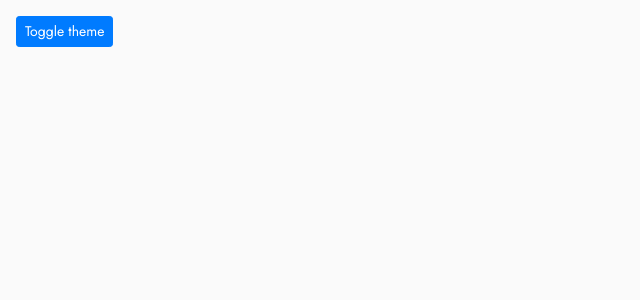
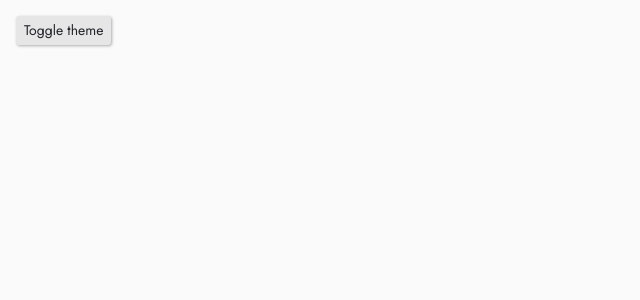
Before and after one commit to JGardennis/pokedex-app, a React (Create React App) app: page /pokemon/1 in a window 1280 px wide. Shown: the top 300 px of the page, without its empty margins (0-640 px from the left). Built offline with nearby package versions, Linux system fonts and the light colour scheme.

Commit message:
made useTheme hook, integrated DashboardPage

```diff
--- a/src/Theme/GlobalStyles.ts
+++ b/src/Theme/GlobalStyles.ts
@@ -20,7 +20,12 @@ const GlobalStyles = createGlobalStyle`
     ${({ theme }) => `
       transition: ${theme.transition};
       color: ${theme.id === "dark" ? "white" : "initial"};
+      font-family: ${theme.primaryFont};
     `}
+  }
+
+  h1 {
+    font-size: 2rem;
   }
 
 
--- a/src/components/App/App.tsx
+++ b/src/components/App/App.tsx
@@ -1,11 +1,11 @@
 import React, { useState } from "react";
+import Button from "../Button";
 import PokemonPage from "../Pages/PokemonPage";
+import { Container, Row } from "react-bootstrap";
 import { Route, Switch } from "react-router-dom";
 import { ThemeProvider } from "styled-components";
 import { DashboardPage, PokedexPage } from "../Pages";
 import { GlobalStyles, lightTheme, darkTheme } from "../../Theme";
-import { Container, Row } from "react-bootstrap";
-import Button from "../Button/Button";
 
 const App: React.SFC = () => {
   const [theme, setTheme] = useState("light");
--- a/src/components/Button/Button.styles.ts
+++ b/src/components/Button/Button.styles.ts
@@ -7,7 +7,19 @@ const StyledButton = styled(Button)`
         box-shadow: initial;
     }
 
+    border: none;
     font-family: ${theme.primaryFont};
+
+    &.btn-light {
+      background-color: #e6e6e6;
+      box-shadow: ${theme.boxShadow};
+
+    }
+
+    &.btn-light:hover {
+      background-color: #e2e6ea;
+    }
+
   `}
 `;
 
--- a/src/components/Button/Button.tsx
+++ b/src/components/Button/Button.tsx
@@ -1,5 +1,6 @@
 import React from "react";
 import { Spinner } from "react-bootstrap";
+import { useTheme } from "styled-components";
 import { StyledButton } from "./Button.styles";
 import { LinkContainer } from "react-router-bootstrap";
 
@@ -8,7 +9,6 @@ interface iProps {
   to?: string;
   size?: "sm" | "lg";
   loading?: boolean;
-  variant?: string;
   onClick?: (e: React.MouseEvent<HTMLElement, MouseEvent>) => void;
 }
 
@@ -17,13 +17,14 @@ const Button: React.SFC<iProps> = ({
   to,
   size,
   loading,
-  variant,
   onClick,
 }) => {
+  const theme = useTheme();
+
   const Comp = (
     <StyledButton
-      size={size}
-      variant={variant}
+      size={size || "sm"}
+      variant={theme.id}
       onClick={onClick}
       disabled={loading}
     >
@@ -47,10 +48,4 @@ const Button: React.SFC<iProps> = ({
 
   return Comp;
 };
-
-Button.defaultProps = {
-  size: "sm",
-  variant: "primary",
-};
-
 export default Button;
--- /dev/null
+++ b/src/components/Button/index.ts
@@ -0,0 +1 @@
+export { default } from "./Button";
```
Also changed, not shown: src/components/Pages/DashboardPage/DashboardPage.tsx (+31 -20 lines), src/helpers/useTheme.ts (added, +9 -0 lines).
